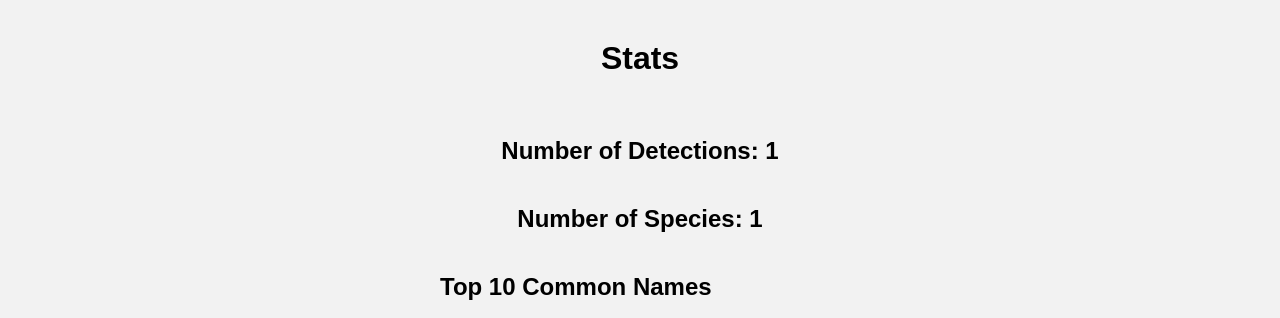
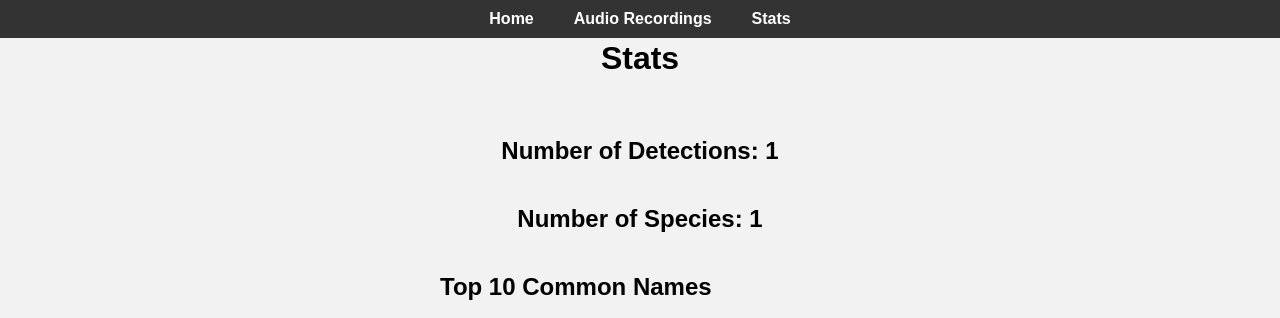
Before and after one commit to oliverburrus/NFCPi, a Flask app: page /stats in a window 1280 px wide. Shown: the top 318 px of the page. Run offline with Flask 3, Linux system fonts and the light colour scheme.

Commit message:
Update stats.html

```diff
--- a/flask_app/templates/stats.html
+++ b/flask_app/templates/stats.html
@@ -3,6 +3,11 @@
   <head>
     <title>NFCPi - Stats</title>
     <link rel="stylesheet" href="{{ url_for('static', filename='styles.css') }}">
+    <nav>
+      <a href="{{ url_for('plot') }}">Home</a>
+      <a href="{{ url_for('audio') }}">Audio Recordings</a>
+      <a href="{{ url_for('stats') }}">Stats</a>
+    </nav>
   </head>
   <body>
     <h1>Stats</h1>
@@ -20,6 +25,5 @@
       <h2>Start Time vs. Confidence</h2>
       <img src="{{ start_time_path }}" alt="scatter plot of start time vs. confidence">
     </div>
-    <a href="{{ url_for('plot') }}">Go back to plot</a>
   </body>
 </html>
```
